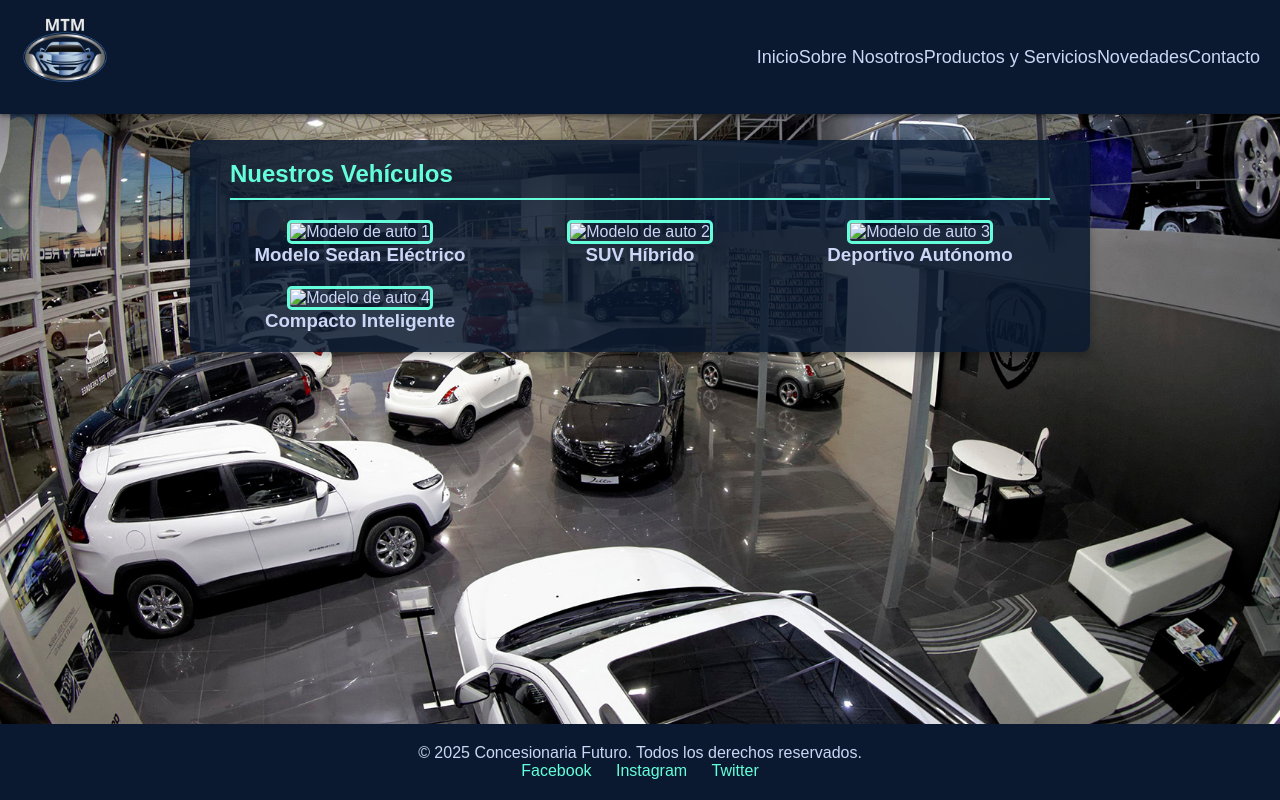
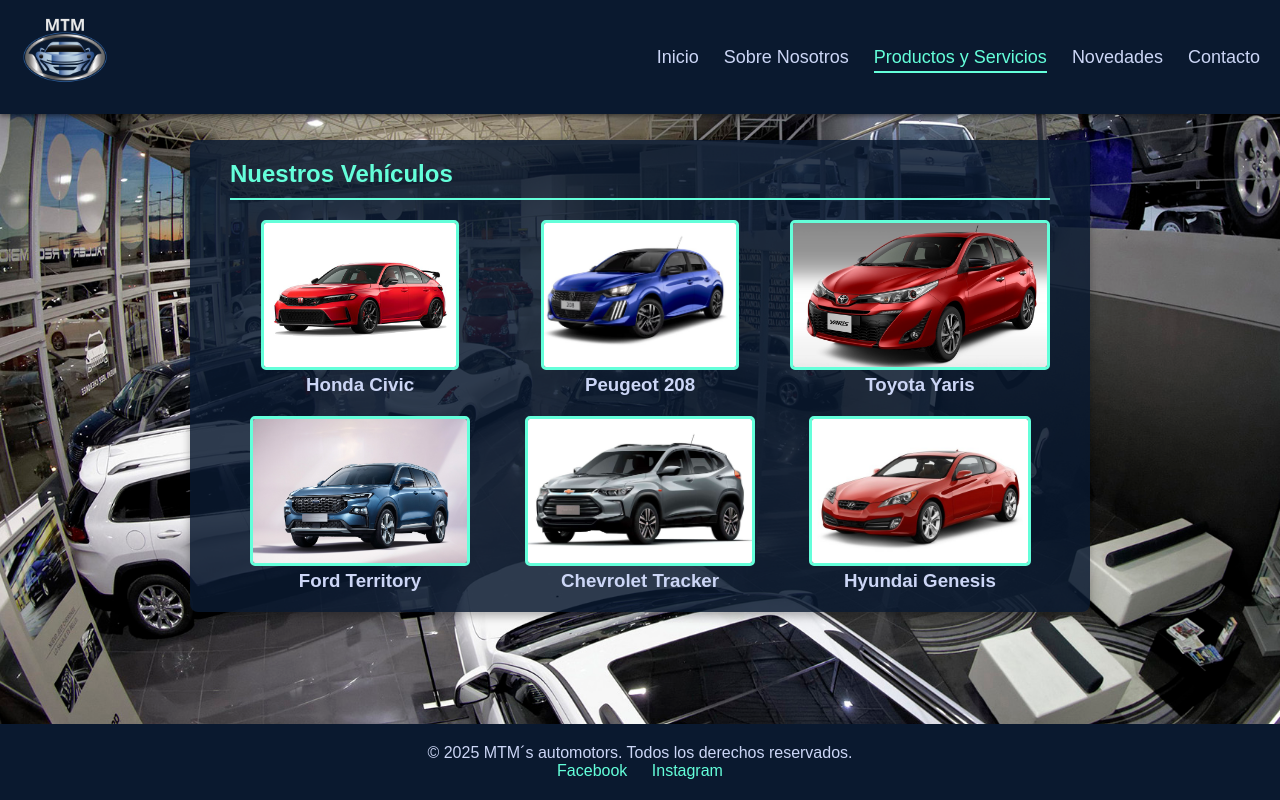
Before and after one commit to MarianoTorresMari/tppromocion, a plain HTML site: page paginas/ProductosYServicios.html in a window 1280 px wide. Drawn offline with Linux system fonts and the light colour scheme.

Commit message:
tercer commit

```diff
--- a/paginas/ProductosYServicios.html
+++ b/paginas/ProductosYServicios.html
@@ -3,7 +3,7 @@
 <head>
     <meta charset="UTF-8">
     <meta name="viewport" content="width=device-width, initial-scale=1.0">
-    <title>Concesionaria Futuro</title>
+    <title>Productos y Servicios - Concesionaria Futuro</title>
     <link rel="stylesheet" href="/styles.css">
 </head>
 <body>
@@ -11,38 +11,47 @@
     <!-- ENCABEZADO CON MENÚ PRINCIPAL SIEMPRE VISIBLE -->
     <header class="header">
         <div class="logo-container">
-            <!-- Espacio para tu logo. Reemplaza "logo.png" con el nombre de tu archivo de logo -->
             <img src="/img/logo.png" alt="Logo Concesionaria Futuro" class="logo">
         </div>
         <nav class="main-nav">
-            <a href="/index.html">Inicio</a>
-            <a href="./SobreNosotros.html">Sobre Nosotros</a>
-            <a href="./ProductosYServicios.html">Productos y Servicios</a>
-            <a href="./Novedades.html">Novedades</a>
-            <a href="./Contacto.html">Contacto</a>
+            <ul>
+                <li><a href="/index.html">Inicio</a></li>
+                <li><a href="./SobreNosotros.html">Sobre Nosotros</a></li>
+                <li><a href="./ProductosYServicios.html" class="active">Productos y Servicios</a></li>
+                <li><a href="./Novedades.html">Novedades</a></li>
+                <li><a href="./Contacto.html">Contacto</a></li>
+            </ul>
         </nav>
     </header>
+
     <main>
         <!-- SECCIÓN PRODUCTOS Y SERVICIOS (CON GALERÍA) -->
-        <section id="productos" class="seccion-contenido" style="display:none;">
+        <section id="productos" class="seccion-contenido">
             <h2>Nuestros Vehículos</h2>
             <div class="galeria">
-                <!-- Espacio para fotos de autos. Reemplaza "auto1.jpg" etc. con tus imágenes -->
                 <div class="galeria-item">
-                    <img src="auto1.jpg" alt="Modelo de auto 1">
-                    <h3>Modelo Sedan Eléctrico</h3>
+                    <img src="../img/auto1.jpg" alt="Modelo de auto 1">
+                    <h3>Honda Civic</h3>
                 </div>
                 <div class="galeria-item">
-                    <img src="auto2.jpg" alt="Modelo de auto 2">
-                    <h3>SUV Híbrido</h3>
+                    <img src="../img/auto2.jpg" alt="Modelo de auto 2">
+                    <h3>Peugeot 208</h3>
                 </div>
                 <div class="galeria-item">
-                    <img src="auto3.jpg" alt="Modelo de auto 3">
-                    <h3>Deportivo Autónomo</h3>
+                    <img src="../img/auto3.jpg" alt="Modelo de auto 3">
+                    <h3>Toyota Yaris</h3>
                 </div>
                 <div class="galeria-item">
-                    <img src="auto4.jpg" alt="Modelo de auto 4">
-                    <h3>Compacto Inteligente</h3>
+                    <img src="../img/auto4.jpg" alt="Modelo de auto 4">
+                    <h3>Ford Territory</h3>
+                </div>
+                <div class="galeria-item">
+                    <img src="../img/auto5.jpg" alt="Modelo de auto 5">
+                    <h3>Chevrolet Tracker</h3>
+                </div>
+                <div class="galeria-item">
+                    <img src="../img/auto6.jpg" alt="Modelo de auto 6">
+                    <h3>Hyundai Genesis</h3>
                 </div>
             </div>
         </section>
@@ -50,12 +59,10 @@
 
     <!-- PIE DE PÁGINA -->
     <footer>
-        <p>&copy; 2025 Concesionaria Futuro. Todos los derechos reservados.</p>
+        <p>© 2025 MTM´s automotors. Todos los derechos reservados.</p>
         <div class="redes-sociales">
-            <!-- Agrega aquí los enlaces a tus redes sociales -->
-            <a href="#">Facebook</a>
-            <a href="#">Instagram</a>
-            <a href="#">Twitter</a>
+            <a href="https://www.facebook.com/" target="_blank">Facebook</a>
+            <a href="https://www.instagram.com/" target="_blank">Instagram</a>
         </div>
     </footer>
 
--- a/script.js
+++ b/script.js
@@ -1,11 +1,5 @@
 // Espera a que todo el contenido de la página se cargue antes de ejecutar el código
 document.addEventListener('DOMContentLoaded', () => {
-
-    // Mostrar las secciones cuando la página carga
-    const secciones = document.querySelectorAll('.seccion-contenido');
-    secciones.forEach(seccion => {
-        seccion.style.display = 'block';
-    });
 
     // --- FUNCIONALIDAD DEL FORMULARIO DE CONTACTO ---
     const form = document.getElementById('formulario-contacto');
```
Also changed, not shown: index.html (+8 -9 lines), paginas/Contacto.html (+7 -8 lines), paginas/Novedades.html (+6 -6 lines), paginas/SobreNosotros.html (+18 -18 lines), img/auto1.jpg (added), img/auto2.jpg (added), img/auto3.jpg (added), img/auto4.jpg (added), img/auto5.jpg (added), img/auto6.jpg (added).
